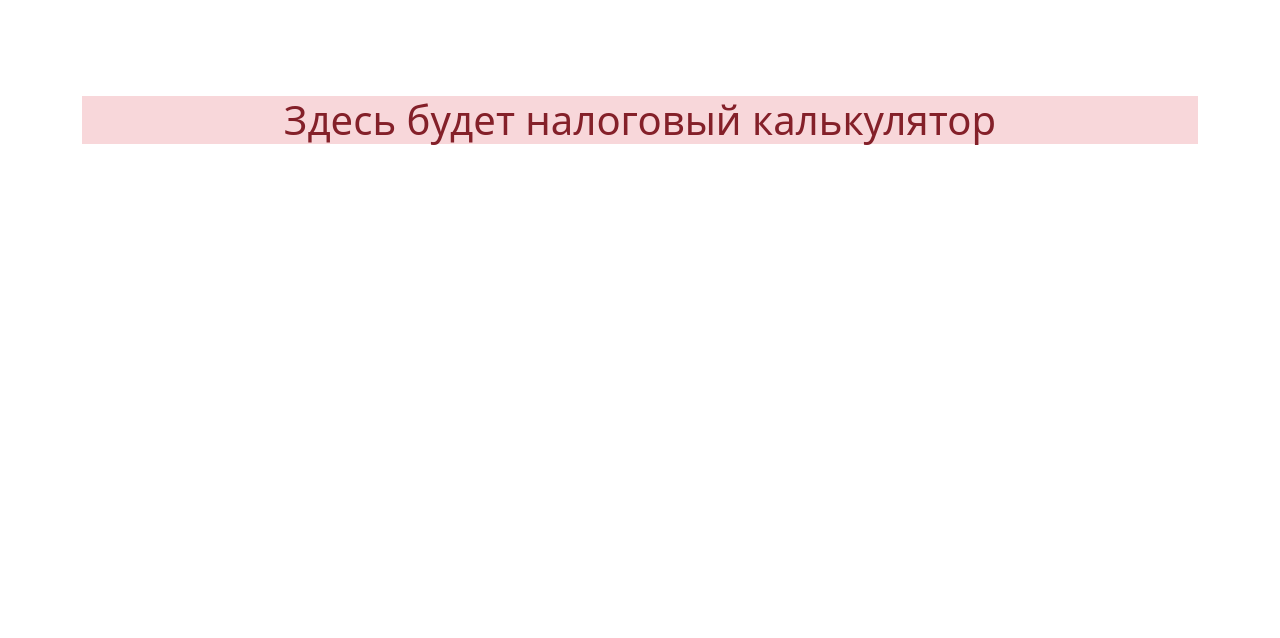
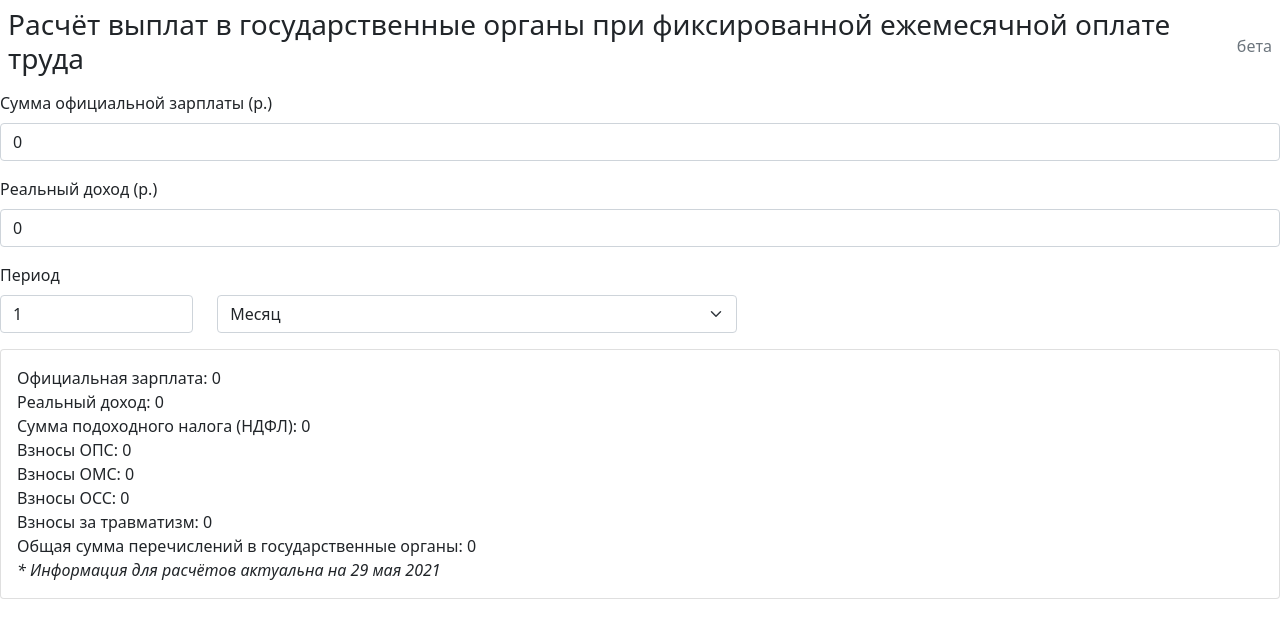
Before and after one commit to raschetnaloga/raschetnaloga.github.io, a plain HTML site: page index.html in a window 1280 px wide. Drawn offline with Linux system fonts and the light colour scheme.

Commit message:
First tax calculator

```diff
--- a/index.html
+++ b/index.html
@@ -12,15 +12,108 @@
 <body>
 
 <main>
-    <div class="px-4 py-5 my-5 text-center">
-        <div class="container">
-            <div class="jumbotron alert-danger">
-                <h1>Здесь будет налоговый калькулятор</h1>
+    <div class="d-flex justify-content-between align-items-center">
+        <div class="p-2">
+            <h3>Расчёт выплат в государственные органы при фиксированной ежемесячной оплате труда</h3>
+        </div>
+        <div class="p-2">
+            <span class="text-secondary">бета</span>
+        </div>
+    </div>
+
+    <form class="needs-validation" novalidate>
+        <div class="mb-3">
+            <label class="form-label" for="official_salary">Сумма официальной зарплаты (р.)</label>
+            <input class="form-control" type="number" id="official_salary" min="1" value="0" onkeyup="onOfficialSalaryChange()">
+            <div class="invalid-feedback">
+                Введите число больше 0
             </div>
+        </div>
+        <div class="mb-3">
+            <label class="form-label" for="revenue">Реальный доход (р.)</label>
+            <input class="form-control" type="number" id="revenue" min="1" value="0" onkeyup="onRevenueChange()">
+            <div class="invalid-feedback">
+                Введите число больше 0
+            </div>
+        </div>
+        <div class="mb-3">
+            <label class="form-label" for="period_number">Период</label>
+            <div class="row">
+                <div class="col-sm-2">
+                    <input class="form-control" type="number" id="period_number" value="1" onkeyup="onPeriodChange()">
+                </div>
+                <div class="col-sm-5">
+                    <select class="form-select" id="period_type" onchange="onPeriodChange()">
+                        <option value="month" selected>Месяц</option>
+                        <option value="year">Год</option>
+                    </select>
+                </div>
+            </div>
+        </div>
+    </form>
+    <div class="card">
+        <div class="card-body">
+            Официальная зарплата: <span id="total_official_salary"></span><br>
+            Реальный доход: <span id="total_revenue"></span><br>
+            Сумма подоходного налога (НДФЛ): <span id="total_ndfl_tax"></span><br>
+            Взносы ОПС: <span id="total_ops_tax"></span><br>
+            Взносы ОМС: <span id="total_oms_tax"></span><br>
+            Взносы ОСС: <span id="total_oss_tax"></span><br>
+            Взносы за травматизм: <span id="total_trauma_tax"></span><br>
+            Общая сумма перечислений в государственные органы: <span id="total_tax"></span><br>
+            <i>* Информация для расчётов актуальна на 29 мая 2021</i>
         </div>
     </div>
 </main>
 
+<script>
+    function onOfficialSalaryChange() {
+        var officialSalary = parseInt(document.getElementById("official_salary").value);
+        document.getElementById("revenue").value = Math.round(officialSalary * 0.87);
+        recalculate();
+    }
+
+
+    function onRevenueChange() {
+        var revenue = parseInt(document.getElementById("revenue").value);
+        document.getElementById("official_salary").value = Math.round(revenue * 1.13);
+        recalculate();
+    }
+
+    function onPeriodChange() {
+        recalculate();
+    }
+
+    function recalculate() {
+        var monthCount = parseInt(document.getElementById("period_number").value);
+        if (document.getElementById("period_type").value === "year") {
+            monthCount = monthCount * 12;
+        }
+        var officialSalary = parseInt(document.getElementById("official_salary").value);
+        var minimal = officialSalary <= 12792;
+        var totalOfficialSalary = officialSalary * monthCount;
+        var totalRevenue = parseInt(document.getElementById("revenue").value) * monthCount;
+
+        document.getElementById("total_official_salary").innerText = totalOfficialSalary.toLocaleString();
+        document.getElementById("total_revenue").innerText = totalRevenue.toLocaleString();
+        var ndflTax = Math.round(totalOfficialSalary * 0.13);
+        var opsTax = Math.round(minimal ? totalOfficialSalary * 0.22 : totalOfficialSalary * 0.10);
+        var omsTax = Math.round(minimal ? totalOfficialSalary * 0.051 : totalOfficialSalary * 0.05);
+        var ossTax = Math.round(minimal ? totalOfficialSalary * 0.029 : 0);
+        var traumaTax = Math.round(totalOfficialSalary * 0.03);
+        var totalTax = ndflTax + opsTax + omsTax + ossTax + traumaTax;
+        document.getElementById("total_ndfl_tax").innerText = ndflTax.toLocaleString();
+        document.getElementById("total_ops_tax").innerText = opsTax.toLocaleString();
+        document.getElementById("total_oms_tax").innerText = omsTax.toLocaleString();
+        document.getElementById("total_oss_tax").innerText = ossTax.toLocaleString();
+        document.getElementById("total_trauma_tax").innerText = traumaTax.toLocaleString();
+        document.getElementById("total_tax").innerText = totalTax.toLocaleString();
+    }
+
+    recalculate();
+</script>
+
+<script src="/static/validate.js"></script>
 <script src="/static/bootstrap/5.0.0/js/bootstrap.min.js"></script>
 
 </body>
--- /dev/null
+++ b/static/validate.js
@@ -0,0 +1,19 @@
+(function () {
+    'use strict'
+
+    // Fetch all the forms we want to apply custom Bootstrap validation styles to
+    var forms = document.querySelectorAll('.needs-validation')
+
+    // Loop over them and prevent submission
+    Array.prototype.slice.call(forms)
+        .forEach(function (form) {
+            form.addEventListener('submit', function (event) {
+                if (!form.checkValidity()) {
+                    event.preventDefault()
+                    event.stopPropagation()
+                }
+
+                form.classList.add('was-validated')
+            }, false)
+        })
+})()
```
Also changed, not shown: 1 other file.
